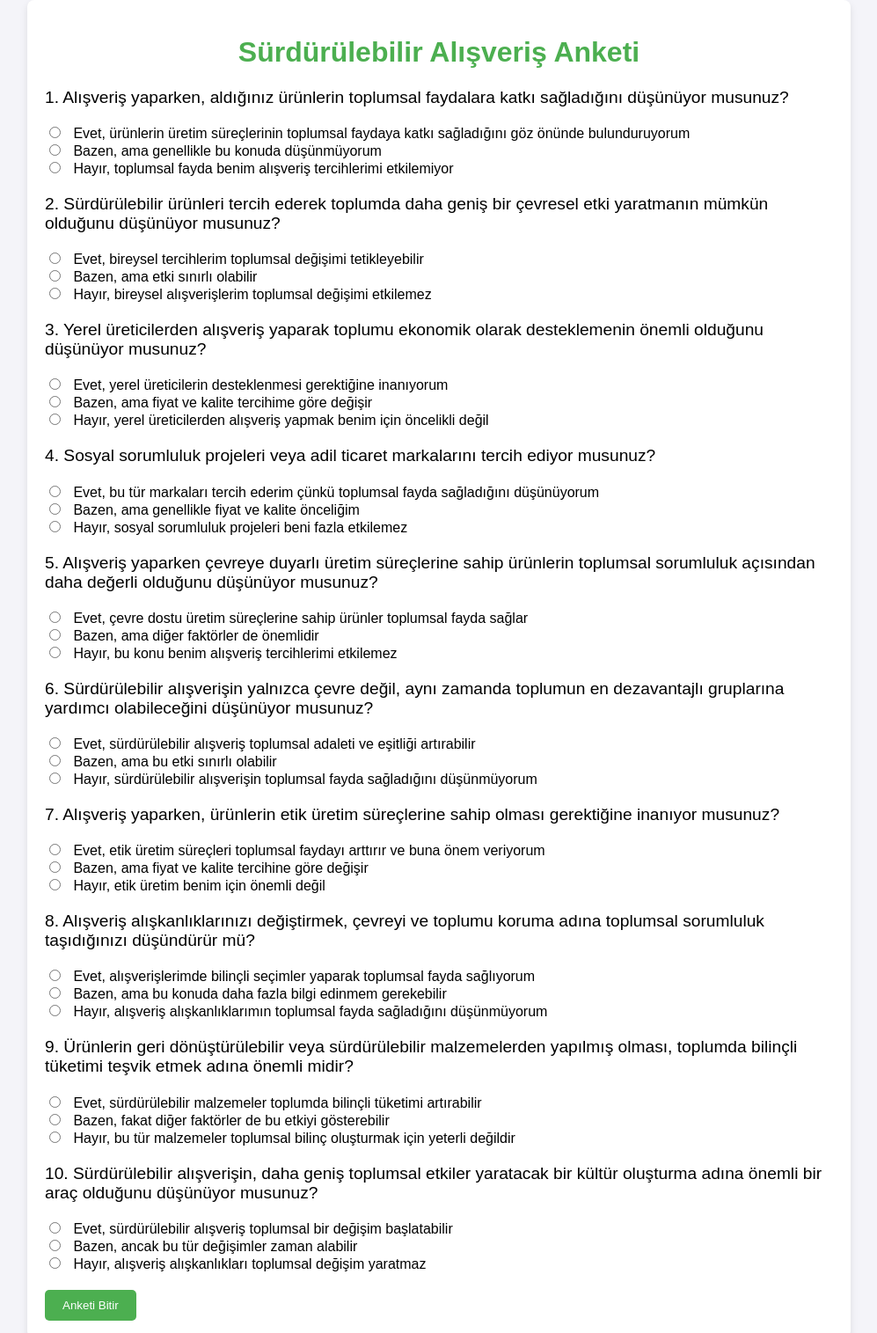
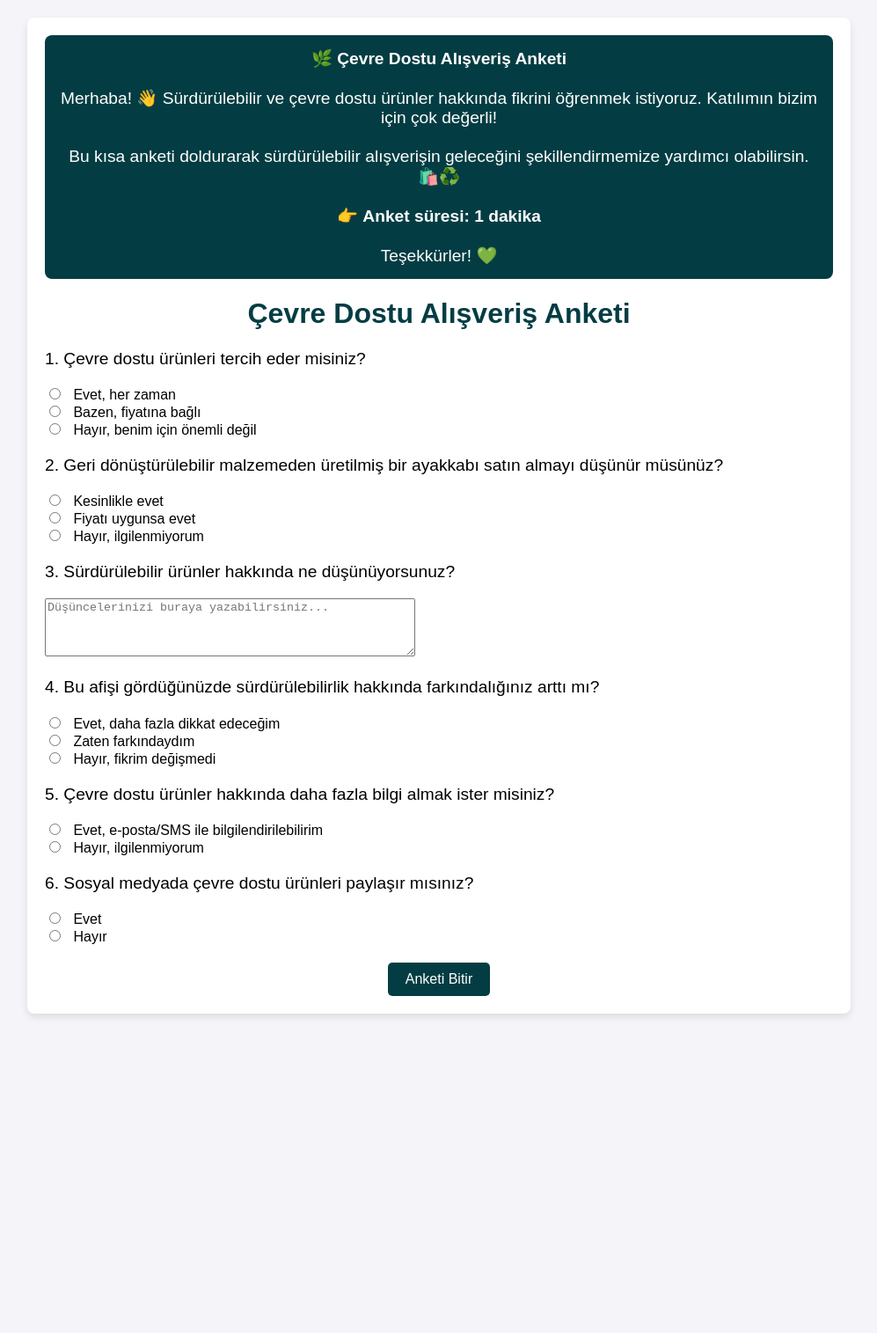
Before and after one commit to lezinarinc/s-rd-r-lebilir-al-veri-, a plain HTML site: page index.html in a window 1280 px wide. Shown: the top 1515 px of the page at 88% size, without its empty margins (141-1138 px from the left). After the commit the page ends 1172 px from the top, so only its background shows below. Drawn offline with Linux system fonts and the light colour scheme.

Commit message:
Add files via upload

```diff
--- a/index.html
+++ b/index.html
@@ -1,10 +1,10 @@
 
-<!DOCTYPE html>
+   <!DOCTYPE html>
 <html lang="tr">
 <head>
     <meta charset="UTF-8">
     <meta name="viewport" content="width=device-width, initial-scale=1.0">
-    <title>Sürdürülebilir Alışveriş Anketi</title>
+    <title>Çevre Dostu Alışveriş Anketi</title>
     <style>
         body {
             font-family: Arial, sans-serif;
@@ -14,18 +14,26 @@
         }
         .container {
             width: 70%;
-            margin: 0 auto;
+            margin: 20px auto;
             background-color: white;
             padding: 20px;
             border-radius: 8px;
             box-shadow: 0 4px 8px rgba(0, 0, 0, 0.1);
+            text-align: center;
+        }
+        .header {
+            background-color: #033D43;
+            color: white;
+            padding: 15px;
+            border-radius: 8px;
+            font-size: 1.2em;
         }
         h1 {
-            color: #4CAF50;
-            text-align: center;
+            color: #033D43;
         }
         .question {
-            margin-bottom: 20px;
+            margin: 20px 0;
+            text-align: left;
         }
         .question p {
             font-size: 1.2em;
@@ -34,101 +42,67 @@
             margin-right: 10px;
         }
         .next-btn {
-            background-color: #4CAF50;
+            background-color: #033D43;
             color: white;
             border: none;
             padding: 10px 20px;
             border-radius: 5px;
             cursor: pointer;
+            font-size: 1em;
         }
         .next-btn:hover {
-            background-color: #45a049;
+            background-color: #026064;
         }
     </style>
 </head>
 <body>
 
     <div class="container">
-        <h1>Sürdürülebilir Alışveriş Anketi</h1>
+        <div class="header">
+            🌿 <strong>Çevre Dostu Alışveriş Anketi</strong><br><br>
+            Merhaba! 👋 Sürdürülebilir ve çevre dostu ürünler hakkında fikrini öğrenmek istiyoruz. Katılımın bizim için çok değerli!<br><br>
+            Bu kısa anketi doldurarak sürdürülebilir alışverişin geleceğini şekillendirmemize yardımcı olabilirsin. 🛍️♻️<br><br>
+            👉 <strong>Anket süresi: 1 dakika</strong><br><br>
+            Teşekkürler! 💚
+        </div>
+        <h1>Çevre Dostu Alışveriş Anketi</h1>
 
-        <!-- Question 1 -->
         <div class="question">
-            <p>1. Alışveriş yaparken, aldığınız ürünlerin toplumsal faydalara katkı sağladığını düşünüyor musunuz?</p>
-            <input type="radio" id="evet-toplumsal" name="toplumsal-fayda" value="evet"> Evet, ürünlerin üretim süreçlerinin toplumsal faydaya katkı sağladığını göz önünde bulunduruyorum <br>
-            <input type="radio" id="bazen-toplumsal" name="toplumsal-fayda" value="bazen"> Bazen, ama genellikle bu konuda düşünmüyorum <br>
-            <input type="radio" id="hayir-toplumsal" name="toplumsal-fayda" value="hayir"> Hayır, toplumsal fayda benim alışveriş tercihlerimi etkilemiyor <br>
+            <p>1. Çevre dostu ürünleri tercih eder misiniz?</p>
+            <input type="radio" name="cevredostu" value="herzaman"> Evet, her zaman <br>
+            <input type="radio" name="cevredostu" value="bazen"> Bazen, fiyatına bağlı <br>
+            <input type="radio" name="cevredostu" value="hayir"> Hayır, benim için önemli değil <br>
         </div>
 
-        <!-- Question 2 -->
         <div class="question">
-            <p>2. Sürdürülebilir ürünleri tercih ederek toplumda daha geniş bir çevresel etki yaratmanın mümkün olduğunu düşünüyor musunuz?</p>
-            <input type="radio" id="evet-cevre" name="cevre-etki" value="evet"> Evet, bireysel tercihlerim toplumsal değişimi tetikleyebilir <br>
-            <input type="radio" id="bazen-cevre" name="cevre-etki" value="bazen"> Bazen, ama etki sınırlı olabilir <br>
-            <input type="radio" id="hayir-cevre" name="cevre-etki" value="hayir"> Hayır, bireysel alışverişlerim toplumsal değişimi etkilemez <br>
+            <p>2. Geri dönüştürülebilir malzemeden üretilmiş bir ayakkabı satın almayı düşünür müsünüz?</p>
+            <input type="radio" name="ayakkabi" value="evet"> Kesinlikle evet <br>
+            <input type="radio" name="ayakkabi" value="uygunfiyat"> Fiyatı uygunsa evet <br>
+            <input type="radio" name="ayakkabi" value="hayir"> Hayır, ilgilenmiyorum <br>
         </div>
 
-        <!-- Question 3 -->
         <div class="question">
-            <p>3. Yerel üreticilerden alışveriş yaparak toplumu ekonomik olarak desteklemenin önemli olduğunu düşünüyor musunuz?</p>
-            <input type="radio" id="evet-yerel" name="yerel-ureticiler" value="evet"> Evet, yerel üreticilerin desteklenmesi gerektiğine inanıyorum <br>
-            <input type="radio" id="bazen-yerel" name="yerel-ureticiler" value="bazen"> Bazen, ama fiyat ve kalite tercihime göre değişir <br>
-            <input type="radio" id="hayir-yerel" name="yerel-ureticiler" value="hayir"> Hayır, yerel üreticilerden alışveriş yapmak benim için öncelikli değil <br>
+            <p>3. Sürdürülebilir ürünler hakkında ne düşünüyorsunuz?</p>
+            <textarea name="dusunce" rows="4" cols="50" placeholder="Düşüncelerinizi buraya yazabilirsiniz..."></textarea>
         </div>
 
-        <!-- Question 4 -->
         <div class="question">
-            <p>4. Sosyal sorumluluk projeleri veya adil ticaret markalarını tercih ediyor musunuz?</p>
-            <input type="radio" id="evet-sosyal" name="sosyal-projeler" value="evet"> Evet, bu tür markaları tercih ederim çünkü toplumsal fayda sağladığını düşünüyorum <br>
-            <input type="radio" id="bazen-sosyal" name="sosyal-projeler" value="bazen"> Bazen, ama genellikle fiyat ve kalite önceliğim <br>
-            <input type="radio" id="hayir-sosyal" name="sosyal-projeler" value="hayir"> Hayır, sosyal sorumluluk projeleri beni fazla etkilemez <br>
+            <p>4. Bu afişi gördüğünüzde sürdürülebilirlik hakkında farkındalığınız arttı mı?</p>
+            <input type="radio" name="farkindalik" value="evet"> Evet, daha fazla dikkat edeceğim <br>
+            <input type="radio" name="farkindalik" value="zaten"> Zaten farkındaydım <br>
+            <input type="radio" name="farkindalik" value="hayir"> Hayır, fikrim değişmedi <br>
         </div>
 
-        <!-- Question 5 -->
         <div class="question">
-            <p>5. Alışveriş yaparken çevreye duyarlı üretim süreçlerine sahip ürünlerin toplumsal sorumluluk açısından daha değerli olduğunu düşünüyor musunuz?</p>
-            <input type="radio" id="evet-cevre-degerli" name="cevre-degerli" value="evet"> Evet, çevre dostu üretim süreçlerine sahip ürünler toplumsal fayda sağlar <br>
-            <input type="radio" id="bazen-cevre-degerli" name="cevre-degerli" value="bazen"> Bazen, ama diğer faktörler de önemlidir <br>
-            <input type="radio" id="hayir-cevre-degerli" name="cevre-degerli" value="hayir"> Hayır, bu konu benim alışveriş tercihlerimi etkilemez <br>
+            <p>5. Çevre dostu ürünler hakkında daha fazla bilgi almak ister misiniz?</p>
+            <input type="radio" name="bilgi" value="evet"> Evet, e-posta/SMS ile bilgilendirilebilirim <br>
+            <input type="radio" name="bilgi" value="hayir"> Hayır, ilgilenmiyorum <br>
         </div>
 
-        <!-- Question 6 -->
         <div class="question">
-            <p>6. Sürdürülebilir alışverişin yalnızca çevre değil, aynı zamanda toplumun en dezavantajlı gruplarına yardımcı olabileceğini düşünüyor musunuz?</p>
-            <input type="radio" id="evet-surdurulabilir" name="surdurulabilir" value="evet"> Evet, sürdürülebilir alışveriş toplumsal adaleti ve eşitliği artırabilir <br>
-            <input type="radio" id="bazen-surdurulabilir" name="surdurulabilir" value="bazen"> Bazen, ama bu etki sınırlı olabilir <br>
-            <input type="radio" id="hayir-surdurulabilir" name="surdurulabilir" value="hayir"> Hayır, sürdürülebilir alışverişin toplumsal fayda sağladığını düşünmüyorum <br>
-        </div>
-
-        <!-- Question 7 -->
-        <div class="question">
-            <p>7. Alışveriş yaparken, ürünlerin etik üretim süreçlerine sahip olması gerektiğine inanıyor musunuz?</p>
-            <input type="radio" id="evet-etik" name="etik-uretim" value="evet"> Evet, etik üretim süreçleri toplumsal faydayı arttırır ve buna önem veriyorum <br>
-            <input type="radio" id="bazen-etik" name="etik-uretim" value="bazen"> Bazen, ama fiyat ve kalite tercihine göre değişir <br>
-            <input type="radio" id="hayir-etik" name="etik-uretim" value="hayir"> Hayır, etik üretim benim için önemli değil <br>
-        </div>
-
-        <!-- Question 8 -->
-        <div class="question">
-            <p>8. Alışveriş alışkanlıklarınızı değiştirmek, çevreyi ve toplumu koruma adına toplumsal sorumluluk taşıdığınızı düşündürür mü?</p>
-            <input type="radio" id="evet-aliskanlik" name="aliskanlik-sorumluluk" value="evet"> Evet, alışverişlerimde bilinçli seçimler yaparak toplumsal fayda sağlıyorum <br>
-            <input type="radio" id="bazen-aliskanlik" name="aliskanlik-sorumluluk" value="bazen"> Bazen, ama bu konuda daha fazla bilgi edinmem gerekebilir <br>
-            <input type="radio" id="hayir-aliskanlik" name="aliskanlik-sorumluluk" value="hayir"> Hayır, alışveriş alışkanlıklarımın toplumsal fayda sağladığını düşünmüyorum <br>
-        </div>
-
-        <!-- Question 9 -->
-        <div class="question">
-            <p>9. Ürünlerin geri dönüştürülebilir veya sürdürülebilir malzemelerden yapılmış olması, toplumda bilinçli tüketimi teşvik etmek adına önemli midir?</p>
-            <input type="radio" id="evet-geridonusum" name="geridonusum" value="evet"> Evet, sürdürülebilir malzemeler toplumda bilinçli tüketimi artırabilir <br>
-            <input type="radio" id="bazen-geridonusum" name="geridonusum" value="bazen"> Bazen, fakat diğer faktörler de bu etkiyi gösterebilir <br>
-            <input type="radio" id="hayir-geridonusum" name="geridonusum" value="hayir"> Hayır, bu tür malzemeler toplumsal bilinç oluşturmak için yeterli değildir <br>
-        </div>
-
-        <!-- Question 10 -->
-        <div class="question">
-            <p>10. Sürdürülebilir alışverişin, daha geniş toplumsal etkiler yaratacak bir kültür oluşturma adına önemli bir araç olduğunu düşünüyor musunuz?</p>
-            <input type="radio" id="evet-kultur" name="kultur" value="evet"> Evet, sürdürülebilir alışveriş toplumsal bir değişim başlatabilir <br>
-            <input type="radio" id="bazen-kultur" name="kultur" value="bazen"> Bazen, ancak bu tür değişimler zaman alabilir <br>
-            <input type="radio" id="hayir-kultur" name="kultur" value="hayir"> Hayır, alışveriş alışkanlıkları toplumsal değişim yaratmaz <br>
+            <p>6. Sosyal medyada çevre dostu ürünleri paylaşır mısınız?</p>
+            <input type="radio" name="paylasim" value="evet"> Evet <br>
+            <input type="radio" name="paylasim" value="hayir"> Hayır <br>
         </div>
 
         <button class="next-btn" onclick="showThankYouMessage()">Anketi Bitir</button>
```
